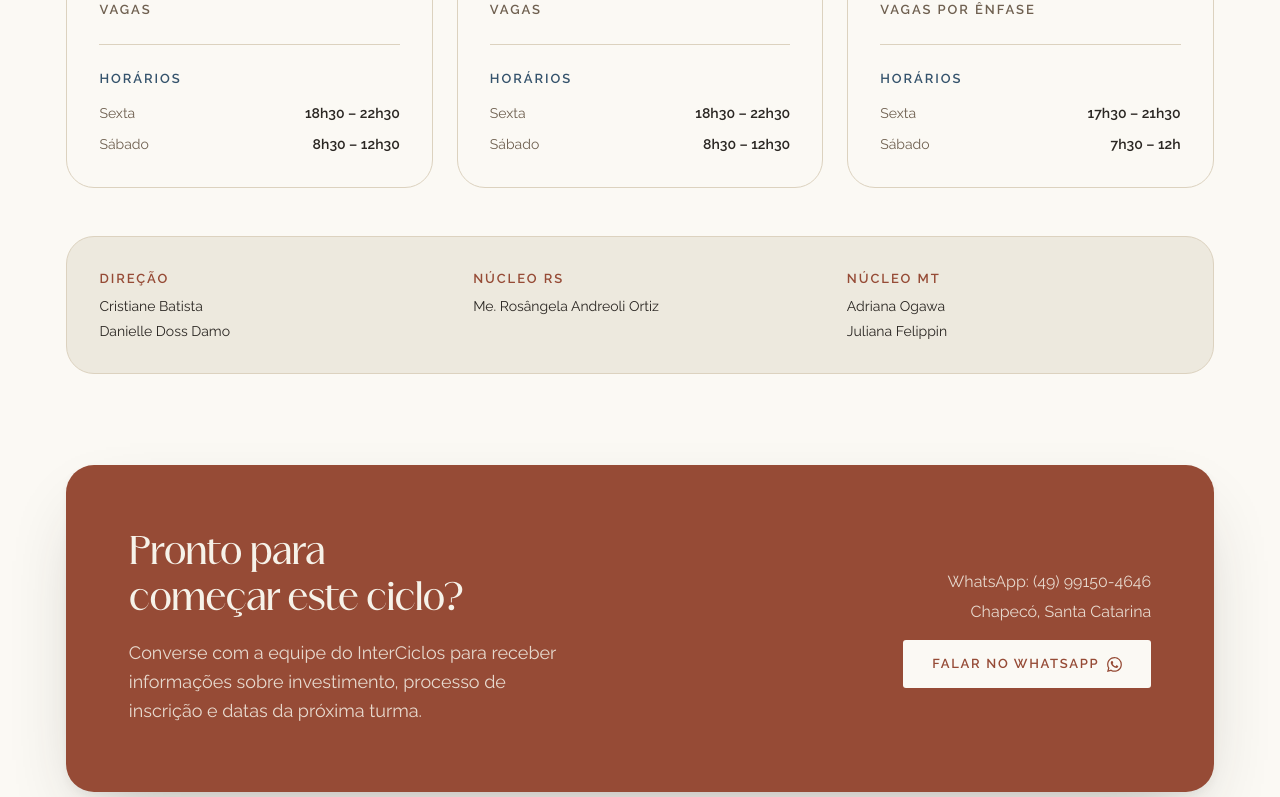
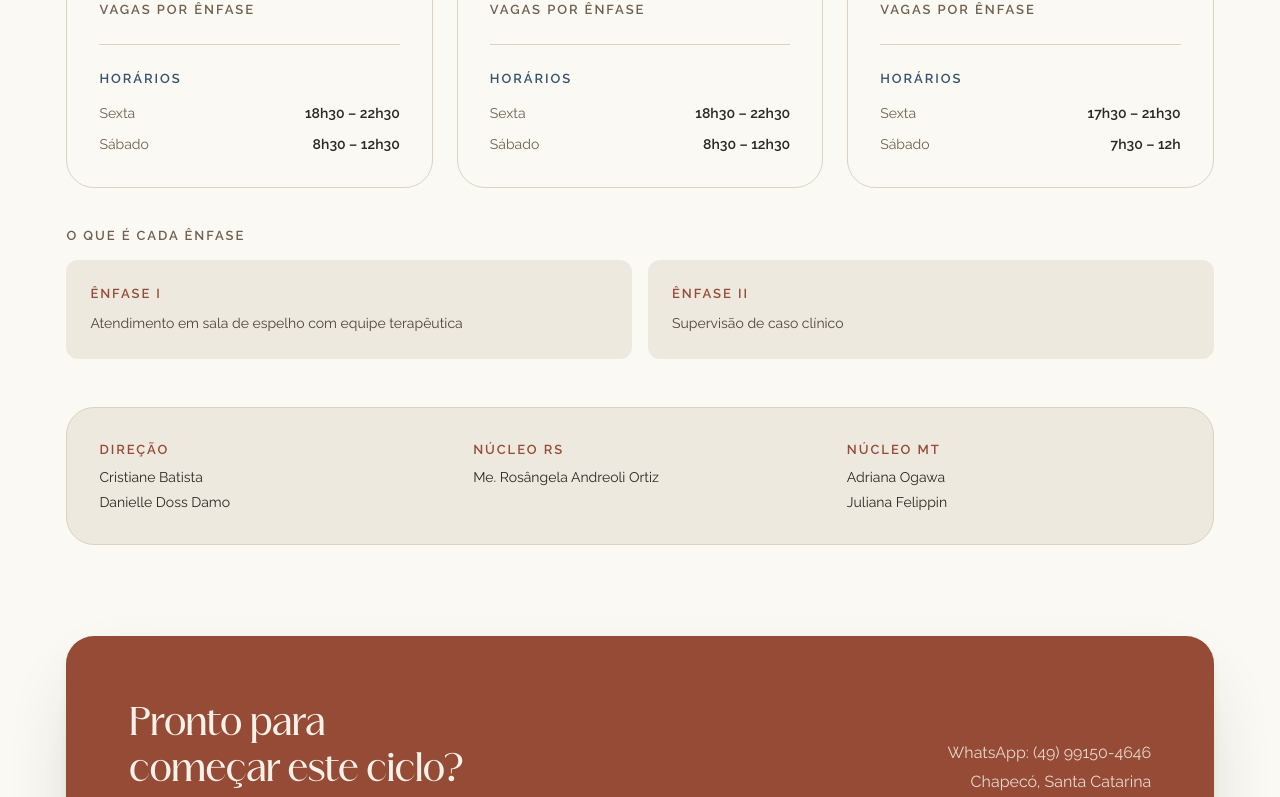
Before and after one commit to zucenci/interciclos-site, a Next.js app: page /especializacao in a window 1280 px wide. Shown: the part 5777-6574 px from the top of the page. Built offline with nearby package versions, Linux system fonts and the light colour scheme.

Commit message:
feat: add specialization page with content and styles

```diff
--- a/src/app/especializacao/page.tsx
+++ b/src/app/especializacao/page.tsx
@@ -224,6 +224,18 @@ export default function PaginaEspecializacao() {
             ))}
           </ul>
 
+          <Revelar atraso={100} className={estilos.legendaEnfases}>
+            <h3 className={estilos.legendaEnfasesTitulo}>{conteudo.polos.legendaTitulo}</h3>
+            <ul className={estilos.legendaEnfasesLista}>
+              {conteudo.polos.legenda.map((item) => (
+                <li key={item.rotulo} className={estilos.legendaEnfase}>
+                  <span className={estilos.legendaEnfaseRotulo}>{item.rotulo}</span>
+                  <span className={estilos.legendaEnfaseDescricao}>{item.descricao}</span>
+                </li>
+              ))}
+            </ul>
+          </Revelar>
+
           <Revelar atraso={100} como="ul" className={estilos.gradeNucleos}>
             {conteudo.direcao.itens.map((item) => (
               <li key={item.rotulo}>
--- a/src/content/paginas/especializacao.ts
+++ b/src/content/paginas/especializacao.ts
@@ -175,12 +175,24 @@ export const especializacao = {
   polos: {
     rotulo: 'Onde acontece',
     titulo: 'Escolha a cidade mais próxima de você',
+    /**
+     * Os cartões contam as vagas por ênfase; esta legenda diz o que cada uma
+     * é, para o leitor não precisar voltar à seção das Ênfases.
+     */
+    legendaTitulo: 'O que é cada ênfase',
+    legenda: [
+      {
+        rotulo: 'Ênfase I',
+        descricao: 'Atendimento em sala de espelho com equipe terapêutica',
+      },
+      { rotulo: 'Ênfase II', descricao: 'Supervisão de caso clínico' },
+    ],
     itens: [
       {
         cidade: 'Chapecó',
         uf: 'SC',
         formato: 'Presencial',
-        vagas: { numero: '15', unidade: 'vagas' },
+        vagas: { numero: '15', unidade: 'vagas por ênfase' },
         horarios: [
           { dia: 'Sexta', hora: '18h30 – 22h30' },
           { dia: 'Sábado', hora: '8h30 – 12h30' },
@@ -190,7 +202,7 @@ export const especializacao = {
         cidade: 'Passo Fundo',
         uf: 'RS',
         formato: 'Presencial',
-        vagas: { numero: '10', unidade: 'vagas' },
+        vagas: { numero: '10', unidade: 'vagas por ênfase' },
         horarios: [
           { dia: 'Sexta', hora: '18h30 – 22h30' },
           { dia: 'Sábado', hora: '8h30 – 12h30' },
@@ -200,7 +212,6 @@ export const especializacao = {
         cidade: 'Cuiabá',
         uf: 'MT',
         formato: 'Presencial',
-        /* As duas ênfases abrem 10 vagas cada — daí a unidade, e não um total. */
         vagas: { numero: '10', unidade: 'vagas por ênfase' },
         horarios: [
           { dia: 'Sexta', hora: '17h30 – 21h30' },
--- a/src/styles/pagina.module.css
+++ b/src/styles/pagina.module.css
@@ -344,6 +344,54 @@
   padding-bottom: var(--secao-y-curta);
 }
 
+/* Legenda das ênfases: vem logo abaixo dos cartões porque é ali que a dúvida
+   nasce — o número grande diz "vagas por ênfase" e esta linha responde o que
+   cada ênfase é. */
+.legendaEnfases {
+  margin-top: var(--e-7);
+}
+
+.legendaEnfasesTitulo {
+  font-size: var(--t-micro);
+  font-weight: var(--peso-semi);
+  letter-spacing: var(--espaco-letra-rotulo);
+  text-transform: uppercase;
+  color: var(--txt-suave);
+}
+
+/* Duas colunas de largura igual, como as partes da carga horária: solto na
+   grade, o par se esticava até as bordas opostas do container e os dois itens
+   deixavam de se ler como um par. */
+.legendaEnfasesLista {
+  display: grid;
+  grid-template-columns: repeat(auto-fit, minmax(280px, 1fr));
+  gap: var(--e-4);
+  margin-top: var(--e-4);
+}
+
+.legendaEnfase {
+  display: flex;
+  flex-direction: column;
+  gap: var(--e-2);
+  padding: var(--e-5);
+  border-radius: var(--raio);
+  background-color: var(--sup-suave);
+}
+
+.legendaEnfaseRotulo {
+  font-size: var(--t-micro);
+  font-weight: var(--peso-semi);
+  letter-spacing: var(--espaco-letra-rotulo);
+  text-transform: uppercase;
+  color: var(--cor-terracota);
+}
+
+.legendaEnfaseDescricao {
+  font-size: var(--t-pequeno);
+  line-height: var(--lh-texto);
+  color: var(--txt-corpo);
+}
+
 /* Direção e núcleos: faixa discreta, é informação de referência. */
 .gradeNucleos {
   display: grid;
```
